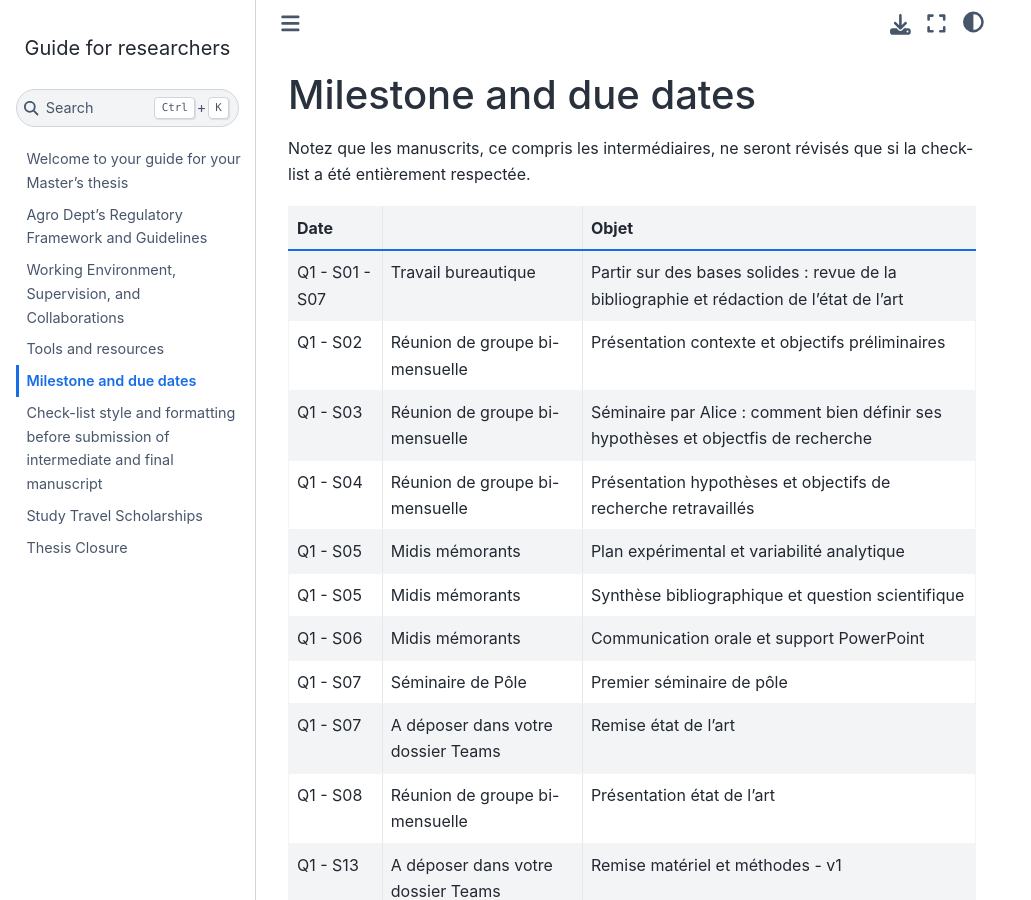
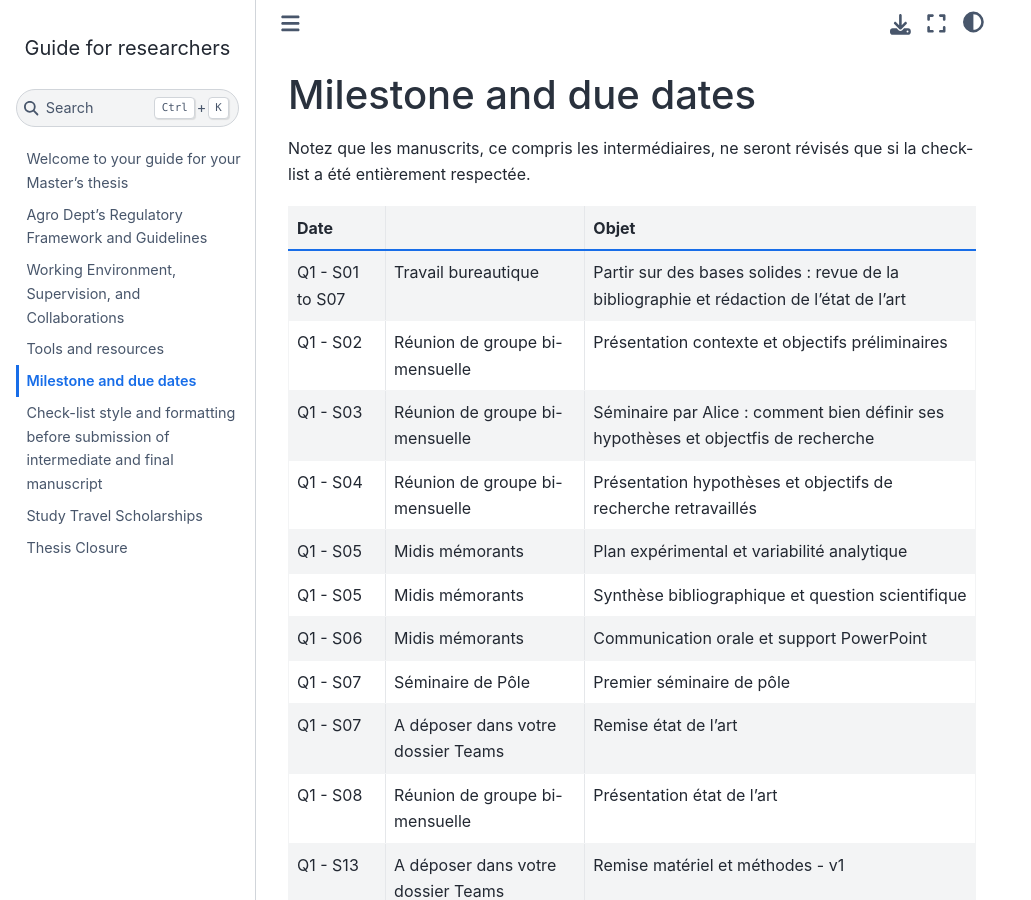
Before and after one commit to GERUlab/guide4researchers, a Jupyter Book: the page built from chapter4.md, in a window 1280 px wide and 900 px high. Shown: the whole window, without its empty margins (0-1031 px from the left). Built offline with Jupyter Book 1.0.4 settings and Sphinx 7.4.7 and the Sphinx Book theme 1.1.4, drawn with Linux system fonts in a browser that asks for light colours.

```diff
--- a/chapter4.md
+++ b/chapter4.md
@@ -4,7 +4,7 @@ Notez que les manuscrits, ce compris les intermédiaires, ne seront révisés qu
 
 | Date          |                                    | Objet                                                                                    |
 |---------------|------------------------------------|------------------------------------------------------------------------------------------|
-| Q1 - S01 - S07| Travail bureautique                | Partir sur des bases solides : revue de la bibliographie et rédaction de l'état de l'art   |
+| Q1 - S01 to S07| Travail bureautique                | Partir sur des bases solides : revue de la bibliographie et rédaction de l'état de l'art   |
 | Q1 - S02         | Réunion de groupe bi-mensuelle     | Présentation contexte et objectifs préliminaires                                         |
 | Q1 - S03         | Réunion de groupe bi-mensuelle     | Séminaire par Alice :  comment bien définir ses hypothèses et objectfis de recherche     |
 | Q1 - S04         | Réunion de groupe bi-mensuelle     | Présentation hypothèses et objectifs de recherche retravaillés                           |
```
